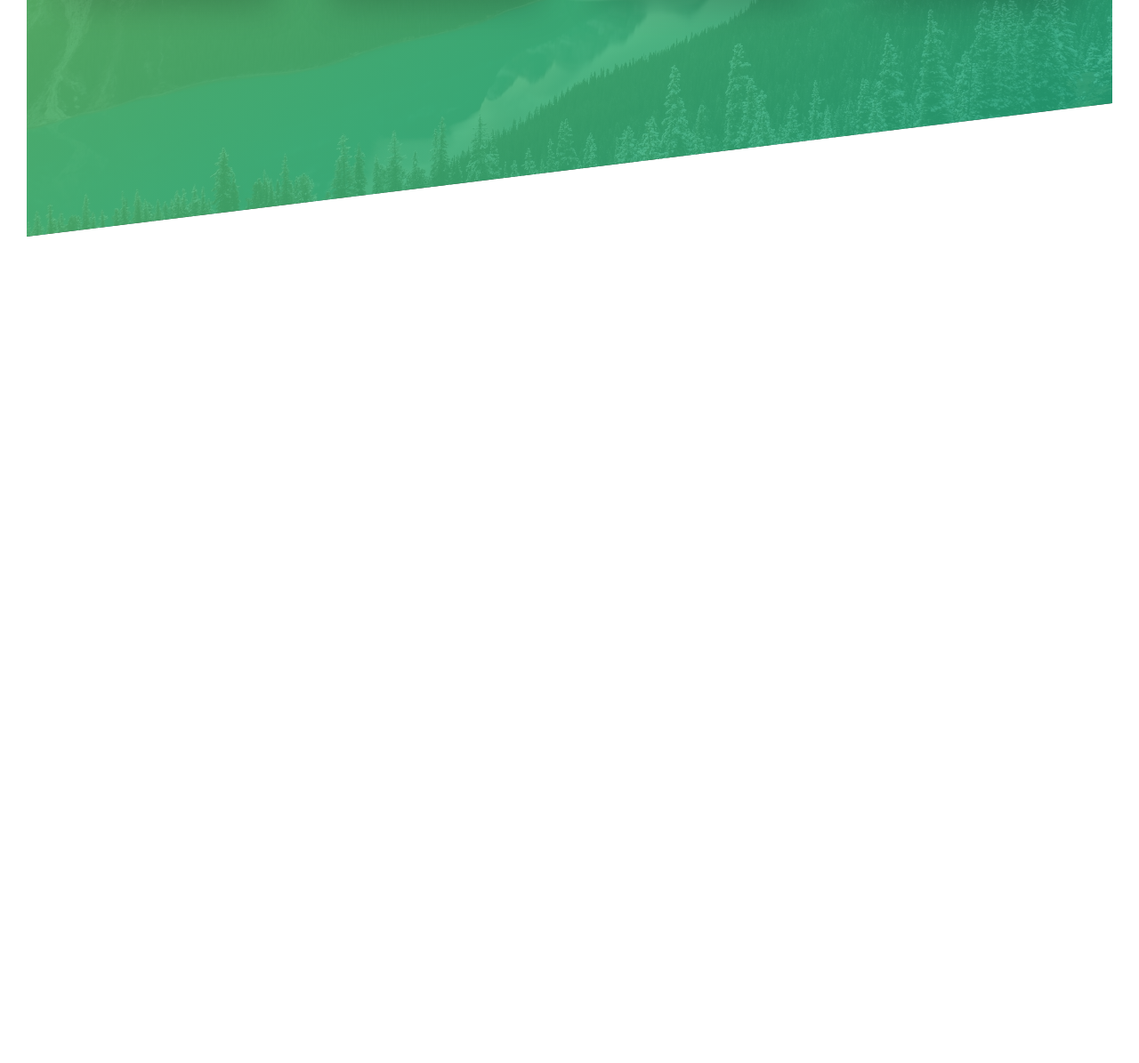
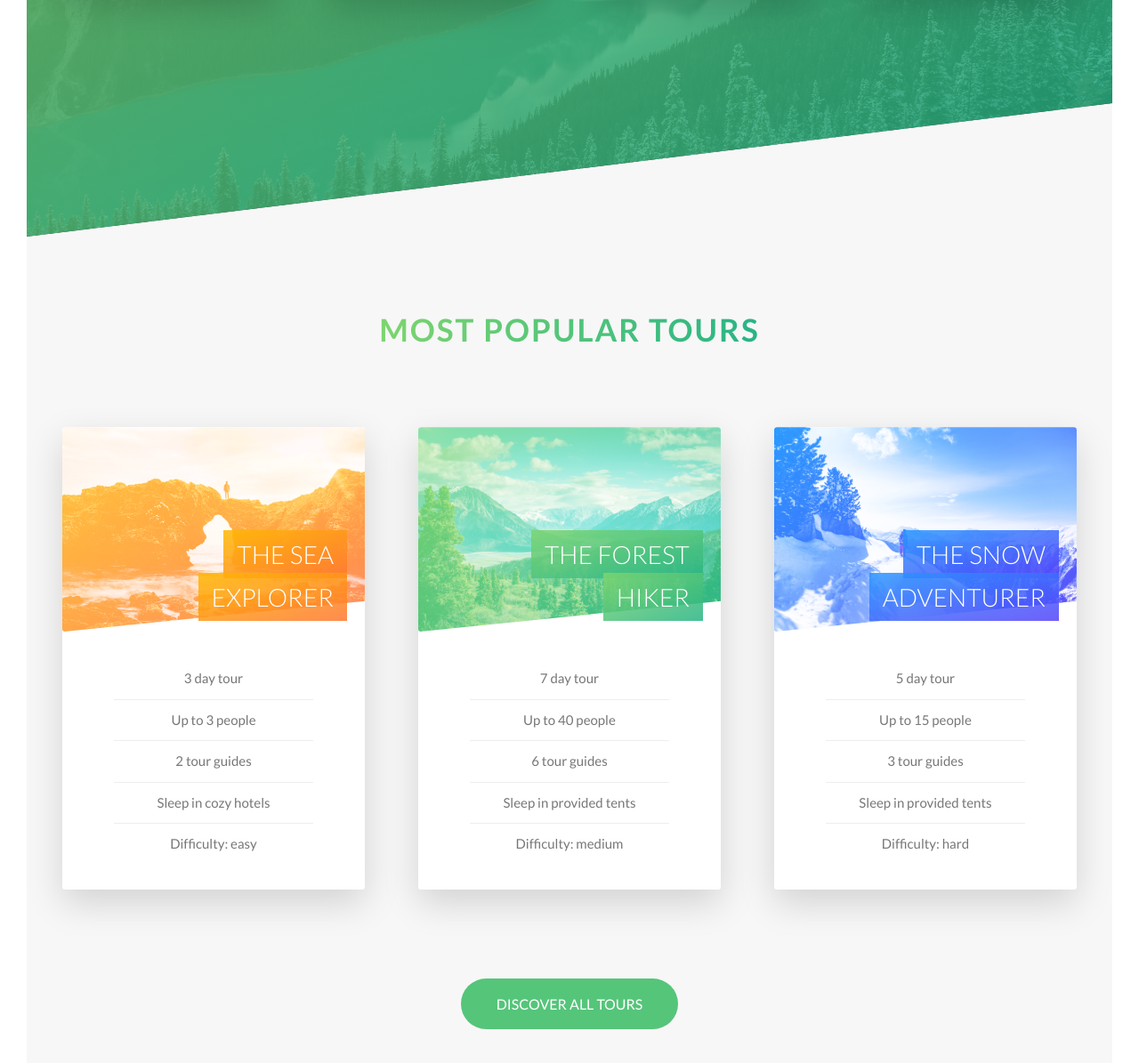
Before and after one commit to GEOFARL/responsive-website-1, a website built with webpack: page src/template.html in a window 1280 px wide. Shown: the part 1969-3164 px from the top of the page at 89% size. Before the commit the page ends 2235 px from the top, so only its background shows below. Built offline with nearby package versions, Linux system fonts and the light colour scheme.

Commit message:
Create a tours section
- Created three cards with different tours
- Made them two-sided with price on the back
- Added a green button at the bottom of the section

```diff
--- a/src/sass/abstracts/_variables.scss
+++ b/src/sass/abstracts/_variables.scss
@@ -3,7 +3,14 @@
 $color-primary-light: #7ed56f;
 $color-primary-dark: #28b485;
 
+$color-secondary-light: #ffb900;
+$color-secondary-dark: #ff7730;
+
+$color-tertiary-light: #2998ff;
+$color-tertiary-dark: #5643fa;
+
 $color-grey-light-1: #f7f7f7;
+$color-grey-light-2: #eee;
 
 $color-grey-dark: #777;
 $color-white: #fff;
--- a/src/sass/base/_utilities.scss
+++ b/src/sass/base/_utilities.scss
@@ -3,3 +3,8 @@
 .u-margin-bottom-big { margin-bottom: 8rem; }
 .u-margin-bottom-medium { margin-bottom: 4rem; }
 .u-margin-bottom-small { margin-bottom: 1.5rem; }
+
+.u-margin-top-huge { margin-top: 10rem; }
+.u-margin-top-big { margin-top: 8rem; }
+.u-margin-top-medium { margin-top: 4rem; }
+.u-margin-top-small { margin-top: 1.5rem; }
--- a/src/sass/components/_button.scss
+++ b/src/sass/components/_button.scss
@@ -34,6 +34,15 @@
 
     &::after {
       background-color: variables.$color-white;
+    }
+  }
+
+  &--green {
+    background-color: variables.$color-primary;
+    color: variables.$color-white;
+
+    &::after {
+      background-color: variables.$color-primary;
     }
   }
 
--- /dev/null
+++ b/src/sass/components/_card.scss
@@ -0,0 +1,152 @@
+@use "../abstracts/variables";
+
+.card {
+  // FUNCTIONALITY
+  perspective: 150rem;
+  -moz-perspective: 150rem;
+  position: relative;
+  height: 52rem;
+
+  &__side {
+    height: 52rem;
+    border-radius: 3px;
+    box-shadow: 0 1.5rem 4rem rgba(variables.$color-black, .15);
+    transition: all .8s ease;
+    position: absolute;
+    overflow: hidden;
+    top: 0;
+    left: 0;
+    width: 100%;
+    backface-visibility: hidden;
+
+    &--front {
+      background-color: variables.$color-white;
+    }
+
+    &--back {
+      transform: rotateY(180deg);
+
+      &-1 {
+        background-image: linear-gradient(to right bottom, variables.$color-secondary-light, variables.$color-secondary-dark);
+      }
+
+      &-2 {
+        background-image: linear-gradient(to right bottom, variables.$color-primary-light, variables.$color-primary-dark);
+      }
+
+      &-3 {
+        background-image: linear-gradient(to right bottom, variables.$color-tertiary-light, variables.$color-tertiary-dark);
+      }
+    }
+  }
+
+  &:hover &__side--front {
+    transform: rotateY(-180deg);
+  }
+
+  &:hover &__side--back {
+    transform: rotateY(0);
+  }
+
+  // FRONT SIDE STYLING
+  &__picture {
+    background-size: cover;
+    height: 23rem;
+    background-blend-mode: screen;
+    -webkit-clip-path: polygon(0 0, 100% 0, 100% 85%, 0 100%);
+    clip-path: polygon(0 0, 100% 0, 100% 85%, 0 100%);
+    border-radius: 3px;
+
+    &--1 {
+      background-image: linear-gradient(to right bottom, variables.$color-secondary-light, variables.$color-secondary-dark), url(../images/nat-5.jpeg);
+    }
+
+    &--2 {
+      background-image: linear-gradient(to right bottom, variables.$color-primary-light, variables.$color-primary-dark), url(../images/nat-6.jpeg);
+    }
+
+    &--3 {
+      background-image: linear-gradient(to right bottom, variables.$color-tertiary-light, variables.$color-tertiary-dark), url(../images/nat-7.jpeg);
+    }
+  }
+
+  &__heading {
+    font-size: 2.8rem;
+    font-weight: 300;
+    text-transform: uppercase;
+    text-align: right;
+    color: variables.$color-white;
+    position: absolute;
+    top: 12rem;
+    right: 2rem;
+    width: 75%;
+  }
+
+  &__heading-span {
+    padding: 1rem 1.5rem;
+    box-decoration-break: clone;
+    -webkit-box-decoration-break: clone;
+
+    &--1 {
+      background-image: linear-gradient(to right bottom,
+      rgba(variables.$color-secondary-light, .85),
+      rgba(variables.$color-secondary-dark, .85));
+    }
+
+    &--2 {
+      background-image: linear-gradient(to right bottom,
+      rgba(variables.$color-primary-light, .85),
+      rgba(variables.$color-primary-dark, .85));
+    }
+
+    &--3 {
+      background-image: linear-gradient(to right bottom,
+      rgba(variables.$color-tertiary-light, .85),
+      rgba(variables.$color-tertiary-dark, .85));
+    }
+  }
+
+  &__details {
+    padding: 3rem;
+    ul {
+      list-style: none;
+      width: 80%;
+      margin: 0 auto;
+
+      li {
+        text-align: center;
+        font-size: 1.5rem;
+        padding: 1rem;
+
+        &:not(:last-of-type) {
+          border-bottom: 1px solid variables.$color-grey-light-2;
+        }
+      }
+    }
+  }
+
+  // BACK SIDE STYLING
+  &__cta {
+    position: absolute;
+    top: 50%;
+    left: 50%;
+    transform: translate(-50%, -50%);
+    width: 80%;
+    text-align: center;
+  }
+
+  &__price-box {
+    margin-bottom: 8rem;
+    color: variables.$color-white;
+  }
+
+  &__price-only {
+    font-size: 1.4rem;
+    text-transform: uppercase;
+  }
+
+  &__price-value {
+    font-size: 6rem;
+    font-weight: 100;
+  }
+}
--- a/src/sass/layout/_header.scss
+++ b/src/sass/layout/_header.scss
@@ -9,6 +9,7 @@
   background-position: top;
   position: relative;
 
+  -webkit-clip-path: polygon(0 0, 100% 0, 100% 75vh, 0 100%);
   clip-path: polygon(0 0, 100% 0, 100% 75vh, 0 100%);
 
   &__logo-box {
--- a/src/sass/main.scss
+++ b/src/sass/main.scss
@@ -6,6 +6,7 @@
 @forward './components/button';
 @forward './components/composition';
 @forward './components/feature-box';
+@forward './components/card';
 
 @forward './layout/header';
 @forward './layout/grid';
--- a/src/sass/pages/_home.scss
+++ b/src/sass/pages/_home.scss
@@ -20,3 +20,9 @@
     transform: skewY(7deg);
   }
 }
+
+.section-tours {
+  background-color: variables.$color-grey-light-1;
+  margin-top: -10rem;
+  padding: 25rem 0 15rem 0;
+}
--- a/src/template.html
+++ b/src/template.html
@@ -132,6 +132,109 @@
           </div>
         </div>
       </section>
+
+      <section class="section-tours">
+        <div class="u-center-text u-margin-bottom-big">
+          <h2 class="heading-secondary">Most popular tours</h2>
+        </div>
+
+        <div class="row">
+          <div class="col-1-of-3">
+            <div class="card">
+              <div class="card__side card__side--front">
+                <div class="card__picture card__picture--1">&nbsp;</div>
+                <h4 class="card__heading">
+                  <span class="card__heading-span card__heading-span--1"
+                    >The Sea Explorer</span
+                  >
+                </h4>
+                <div class="card__details">
+                  <ul>
+                    <li>3 day tour</li>
+                    <li>Up to 3 people</li>
+                    <li>2 tour guides</li>
+                    <li>Sleep in cozy hotels</li>
+                    <li>Difficulty: easy</li>
+                  </ul>
+                </div>
+              </div>
+              <div class="card__side card__side--back card__side--back-1">
+                <div class="card__cta">
+                  <div class="card__price-box">
+                    <p class="card__price-only">Only</p>
+                    <p class="card__price-value">$297</p>
+                  </div>
+                  <a href="#" class="btn btn--white">Book now!</a>
+                </div>
+              </div>
+            </div>
+          </div>
+          <div class="col-1-of-3">
+            <div class="card">
+              <div class="card__side card__side--front">
+                <div class="card__picture card__picture--2">&nbsp;</div>
+                <h4 class="card__heading">
+                  <span class="card__heading-span card__heading-span--2"
+                    >The Forest Hiker</span
+                  >
+                </h4>
+                <div class="card__details">
+                  <ul>
+                    <li>7 day tour</li>
+                    <li>Up to 40 people</li>
+                    <li>6 tour guides</li>
+                    <li>Sleep in provided tents</li>
+                    <li>Difficulty: medium</li>
+                  </ul>
+                </div>
+              </div>
+              <div class="card__side card__side--back card__side--back-2">
+                <div class="card__cta">
+                  <div class="card__price-box">
+                    <p class="card__price-only">Only</p>
+                    <p class="card__price-value">$497</p>
+                  </div>
+                  <a href="#" class="btn btn--white">Book now!</a>
+                </div>
+              </div>
+            </div>
+          </div>
+          <div class="col-1-of-3">
+            <div class="card">
+              <div class="card__side card__side--front">
+                <div class="card__picture card__picture--3">&nbsp;</div>
+                <h4 class="card__heading">
+                  <span class="card__heading-span card__heading-span--3"
+                    >The Snow Adventurer</span
+                  >
+                </h4>
+                <div class="card__details">
+                  <ul>
+                    <li>5 day tour</li>
+                    <li>Up to 15 people</li>
+                    <li>3 tour guides</li>
+                    <li>Sleep in provided tents</li>
+                    <li>Difficulty: hard</li>
+                  </ul>
+                </div>
+              </div>
+              <div class="card__side card__side--back card__side--back-3">
+                <div class="card__cta">
+                  <div class="card__price-box">
+                    <p class="card__price-only">Only</p>
+                    <p class="card__price-value">$897</p>
+                  </div>
+                  <a href="#" class="btn btn--white">Book now!</a>
+                </div>
+              </div>
+            </div>
+          </div>
+        </div>
+
+        <div class="u-center-text u-margin-top-huge">
+          <a href="#" class="btn btn--green">Discover all tours</a>
+        </div>
+      </section>
     </main>
 
     <!-- <section class="grid-test">
```
Also changed, not shown: src/images/nat-5.jpeg (added), src/images/nat-6.jpeg (added), src/images/nat-7.jpeg (added).
